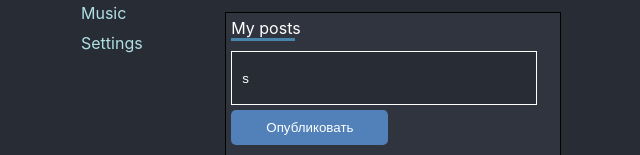
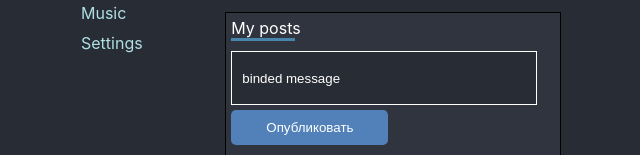
Before and after one commit to Cryfear/react-social-web, a React (Create React App) app: page /profile in a window 1280 px wide. Shown: the part 187-342 px from the top of the page, without its empty margins (319-959 px from the left). Built offline with nearby package versions, Linux system fonts and the light colour scheme.

Commit message:
refactoring

```diff
--- a/src/App.js
+++ b/src/App.js
@@ -8,7 +8,6 @@ import { Route } from "react-router-dom";
 import Music from "./components/Music/Music";
 import Settings from "./components/Settings/Settings";
 import News from "./components/News/News";
-import { addPost, updateNewPost } from "./data";
 
 function App(props) {
   return (
@@ -17,19 +16,19 @@ function App(props) {
       <Nav />
       <Route
         path="/dialogs"
-        render={() => <Dialogs dialogs={props.state.dialogs.guys} />}
+        render={() => <Dialogs dialogs={props.store._state.dialogs.guys} />}
       />
-      <Route path="/news" component={News} />
-      <Route path="/music" component={Music} />
-      <Route path="/settings" component={Settings} />
+      <Route path="/news" render={News} />
+      <Route path="/music" render={Music} />
+      <Route path="/settings" render={Settings} />
       <Route
         path="/profile"
         render={() => (
           <Main
-          posts={props.state.myProfile}
-          text={props.state.myProfile.postText}
-          addPost={addPost}
-          updateNewPost={updateNewPost} />
+          posts={props.store._state.myProfile.posts}
+          text={props.store._state.myProfile.postText}
+          addPost={props.store.addPost}
+          updateNewPost={props.store.updateNewPost} />
         )}
       />
     </div>
--- a/src/components/Main/MyPosts/CreatePost/CreatePost.jsx
+++ b/src/components/Main/MyPosts/CreatePost/CreatePost.jsx
@@ -19,7 +19,7 @@ function CreatePost(props) {
           ref={newPostElement}
           onChange={UpdaterPost}
           type="text"
-          value={props.postText}
+          value={props.text}
           placeholder="Что у вас нового?"
         ></input>
         <button onClick={onButtonClick} id="SubmitPost" type="button">
--- a/src/components/Main/MyPosts/MyPosts.jsx
+++ b/src/components/Main/MyPosts/MyPosts.jsx
@@ -4,14 +4,14 @@ import PostsWrapper from "./PostsWrapper/PostsWrapper";
 import Post from "./PostsWrapper/Post/Post";
 
 function MyPosts(props) {
-  let Posts_Items = props.posts.posts.map((d, index) => {
+  let Posts_Items = props.posts.map((d, index) => {
     return <Post key={index} message={d.message} likesCount={d.likesCount} />;
   });
   return (
     <div className="myPosts">
       <span className="spanMP">My posts</span>
       <CreatePost
-        postText={props.posts.postText}
+        posts={props.posts}
         text={props.text}
         addPost={props.addPost}
         updateNewPost={props.updateNewPost}
--- a/src/data.js
+++ /dev/null
@@ -1,109 +0,0 @@
-import { rerenderEntrieTree } from "./render";
-
-let state = {
-  myProfile: {
-    posts: [
-      { message: "Post 1", id: "1", likesCount: 12 },
-      { message: "Post 2", id: "2", likesCount: 25 },
-    ],
-    postText: "s",
-  },
-  dialogs: {
-    guys: [
-      {
-        name: "Valentin",
-        id: "1",
-        status: "online",
-        messages: [
-          { message: "Хватит ныть, дай во всю идти", id: "1" },
-          { message: "Страх и солипцизм", id: "2" },
-          { message: "Троя и рим", id: "3" },
-          { message: "На горе руин", id: "4" },
-          { message: "Слепой и неумелый кит", id: "5" },
-          { message: "Переживу и это", id: "6" }
-        ],
-      },
-      {
-        name: "Alexander",
-        id: "2",
-        status: "offline",
-        messages: [
-          { message: "Сохраняй свой нейтралитет", id: "1" },
-          { message: "Странно", id: "2" },
-          { message: "Ты идиот", id: "3" },
-          { message: "Смешанное расстройство?", id: "4" },
-          { message: "Ты уверен, что не один?", id: "5" },
-          { message: "Возьми трубку", id: "6" },
-        ],
-      },
-      {
-        name: "Evgraf",
-        id: "3",
-        status: "online",
-        messages: [
-          { message: "Море нитей", id: "1" },
-          { message: "Совпадений ноль", id: "2" },
-          { message: "Ситцевый платок", id: "3" },
-          { message: "Не предопределено", id: "4" },
-          { message: "Ты мой любимый архитектор", id: "5" },
-          { message: "Ткачиха или швейка?", id: "6" },
-        ],
-      },
-      {
-        name: "Arthur",
-        id: "4",
-        status: "offline",
-        messages: [
-          { message: "В руке сертификат", id: "1" },
-          { message: "Бездействие закона", id: "2" },
-          { message: "Убейся, если не коп", id: "3" },
-          { message: "Свет и натюрморт", id: "4" },
-          { message: "Мир по сути прост", id: "5" },
-          { message: "Стери кров", id: "6" },
-        ],
-      },
-      {
-        name: "Dima",
-        id: "5",
-        status: "offline",
-        messages: [
-          { message: "Еретик", id: "1" },
-          { message: "Бордели и дет.домы", id: "2" },
-          { message: "Патент на андедот", id: "3" },
-          { message: "Все переплетено", id: "4" },
-          { message: "Суждено помереть им", id: "5" },
-          { message: "Враг - целый мир", id: "6" },
-        ],
-      },
-      {
-        name: "Vanya",
-        id: "6",
-        status: "online",
-        messages: [
-          { message: "Страх, отойди", id: "1" },
-          { message: "Зла не твори", id: "2" },
-          { message: "Изменял дешевым сукам", id: "3" },
-          { message: "С дешевыми суками", id: "4" },
-          { message: "Сегодня один", id: "5" },
-          { message: "Рву до конца, сука", id: "6" },
-        ],
-      },
-    ],
-  },
-};
-
-export let addPost = (postMessage) => {
-  state.myProfile.posts.push({
-    id: state.myProfile.posts.length,
-    message: postMessage,
-    likesCount: 0,
-  });
-  rerenderEntrieTree(state);
-};
-
-export let updateNewPost = (newText) => {
-  state.myProfile.postText = newText;
-  rerenderEntrieTree(state);
-};
-
-export default state;
--- a/src/index.js
+++ b/src/index.js
@@ -1,11 +1,4 @@
+import { rerenderEntrieTree } from "./render";
+import store from './state';
 
-import * as serviceWorker from "./serviceWorker";
-import { rerenderEntrieTree } from "./render";
-import state from './data';
-
-rerenderEntrieTree(state);
-
-// If you want your app to work offline and load faster, you can change
-// unregister() to register() below. Note this comes with some pitfalls.
-// Learn more about service workers: https://bit.ly/CRA-PWA
-serviceWorker.unregister();
+rerenderEntrieTree(store);
--- a/src/render.js
+++ b/src/render.js
@@ -7,7 +7,7 @@ import { BrowserRouter } from "react-router-dom";
 export let rerenderEntrieTree = (props) => {
   ReactDOM.render(
     <BrowserRouter>
-      <App state={props} />
+      <App store={props} />
     </BrowserRouter>,
     document.getElementById("root")
   );
--- /dev/null
+++ b/src/state.js
@@ -0,0 +1,123 @@
+import { rerenderEntrieTree } from "./render";
+
+let store = {
+  _state: {
+    myProfile: {
+      posts: [
+        { message: "Post 1", id: "1", likesCount: 12 },
+        { message: "Post 2", id: "2", likesCount: 25 },
+      ],
+      postText: "binded message",
+    },
+    dialogs: {
+      guys: [
+        {
+          name: "Valentin",
+          id: "1",
+          status: "online",
+          messages: [
+            { message: "Хватит ныть, дай во всю идти", id: "1" },
+            { message: "Страх и солипцизм", id: "2" },
+            { message: "Троя и рим", id: "3" },
+            { message: "На горе руин", id: "4" },
+            { message: "Слепой и неумелый кит", id: "5" },
+            { message: "Переживу и это", id: "6" },
+          ],
+        },
+        {
+          name: "Alexander",
+          id: "2",
+          status: "offline",
+          messages: [
+            { message: "Сохраняй свой нейтралитет", id: "1" },
+            { message: "Странно", id: "2" },
+            { message: "Ты идиот", id: "3" },
+            { message: "Смешанное расстройство?", id: "4" },
+            { message: "Ты уверен, что не один?", id: "5" },
+            { message: "Возьми трубку", id: "6" },
+          ],
+        },
+        {
+          name: "Evgraf",
+          id: "3",
+          status: "online",
+          messages: [
+            { message: "Море нитей", id: "1" },
+            { message: "Совпадений ноль", id: "2" },
+            { message: "Ситцевый платок", id: "3" },
+            { message: "Не предопределено", id: "4" },
+            { message: "Ты мой любимый архитектор", id: "5" },
+            { message: "Ткачиха или швейка?", id: "6" },
+          ],
+        },
+        {
+          name: "Arthur",
+          id: "4",
+          status: "offline",
+          messages: [
+            { message: "В руке сертификат", id: "1" },
+            { message: "Бездействие закона", id: "2" },
+            { message: "Убейся, если не коп", id: "3" },
+            { message: "Свет и натюрморт", id: "4" },
+            { message: "Мир по сути прост", id: "5" },
+            { message: "Стери кров", id: "6" },
+          ],
+        },
+        {
+          name: "Dima",
+          id: "5",
+          status: "offline",
+          messages: [
+            { message: "Еретик", id: "1" },
+            { message: "Бордели и дет.домы", id: "2" },
+            { message: "Патент на андедот", id: "3" },
+            { message: "Все переплетено", id: "4" },
+            { message: "Суждено помереть им", id: "5" },
+            { message: "Враг - целый мир", id: "6" },
+          ],
+        },
+        {
+          name: "Vanya",
+          id: "6",
+          status: "online",
+          messages: [
+            { message: "Страх, отойди", id: "1" },
+            { message: "Зла не твори", id: "2" },
+            { message: "Изменял дешевым сукам", id: "3" },
+            { message: "С дешевыми суками", id: "4" },
+            { message: "Сегодня один", id: "5" },
+            { message: "Рву до конца, сука", id: "6" },
+          ],
+        },
+      ],
+    },
+  },
+  addPost(postMessage) {
+    store._state.myProfile.posts.push({
+      id: store._state.myProfile.posts.length,
+      message: postMessage,
+      likesCount: 0,
+    });
+    rerenderEntrieTree(store._state);
+  },
+  updateNewPost(newText) {
+    store._state.myProfile.postText = newText;
+    rerenderEntrieTree(store);
+  },
+  // dispatch(action) {
+  //   if (action.type == "ADD-POST") {
+  //     store._state.myProfile.posts.push({
+  //       id: store._state.myProfile.posts.length,
+  //       message: postMessage,
+  //       likesCount: 0,
+  //     });
+  //     rerenderEntrieTree(store._state);
+  //   }
+  //   if(action.type == "NEW-POST-TEXT") {
+  //     store._state.myProfile.postText = newText;
+  //     rerenderEntrieTree(store);
+  //   }
+  // },
+};
+
+export default store;
```
Also changed, not shown: 1 other file (tests, documents, lock files or other folders).
